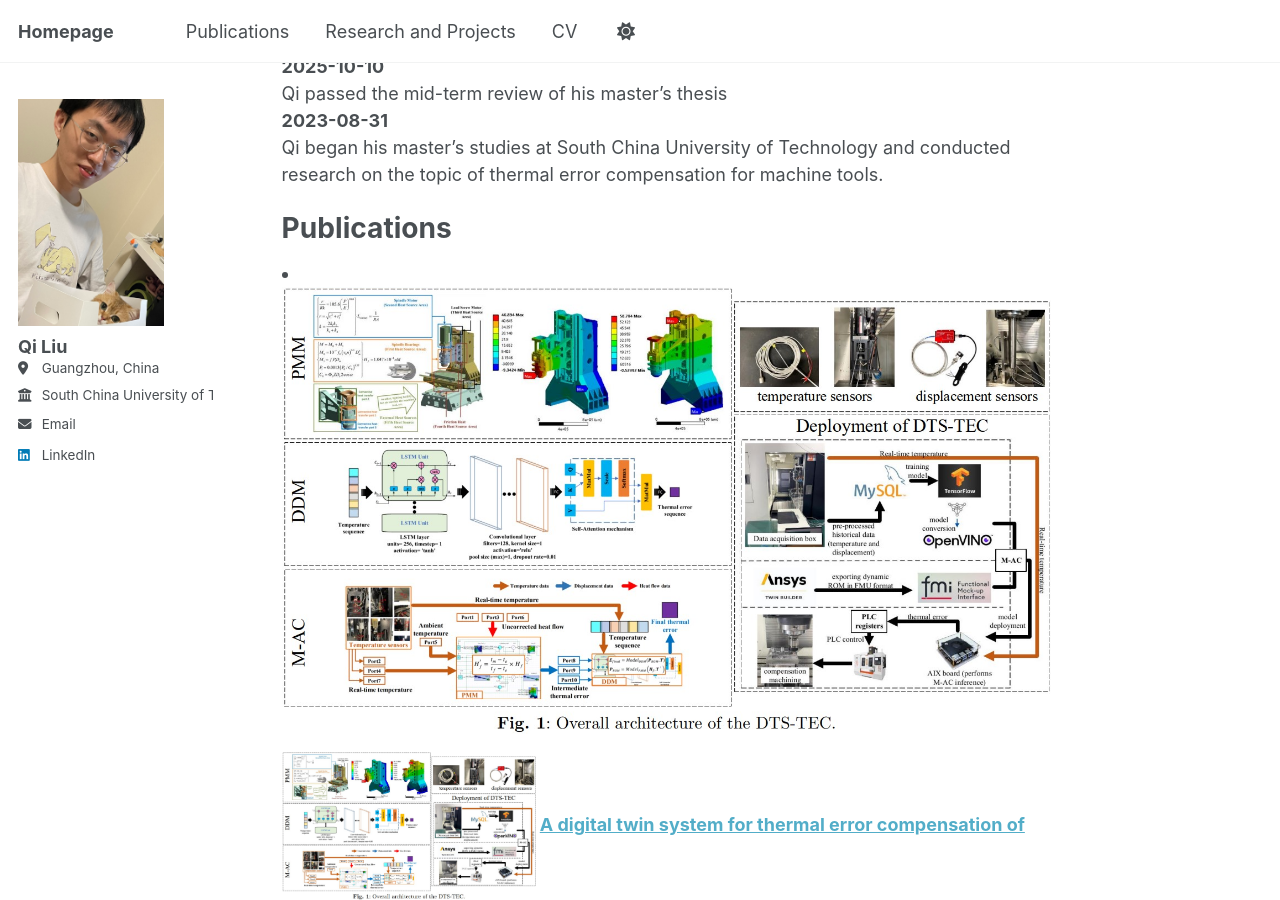
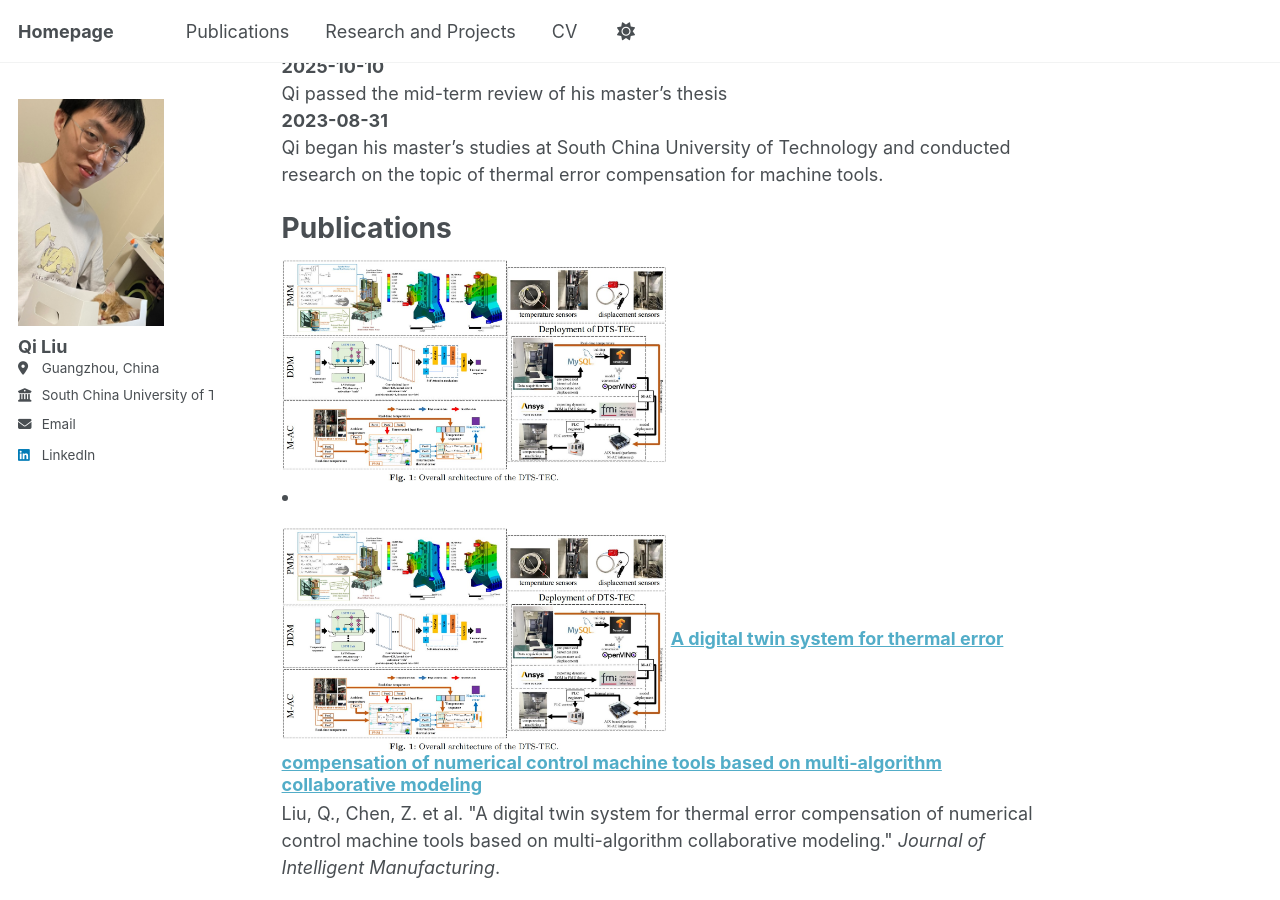
Before and after one commit to qiliu0701/qiliu0701.github.io, a Jekyll site: the page built from _pages/about.md, in a window 1280 px wide and 900 px high, scrolled down 377 px. Built offline with Jekyll 4.4.1, drawn with Linux system fonts in a browser that asks for light colours; a script that is not in the unit is left out.

Commit message:
Update archive-single-cv.html

```diff
--- a/_includes/archive-single-cv.html
+++ b/_includes/archive-single-cv.html
@@ -13,7 +13,8 @@
 {% endif %}
 
 <div class="{{ include.type | default: "list" }}__item">
-  <article class="archive__item" itemscope itemtype="http://schema.org/CreativeWork">
+  <article class="archive__item flex" itemscope itemtype="http://schema.org/CreativeWork">
+    <img src="{{ post.teaser }}"  style="width: 50%; height: auto;">
     <li>
     {% if include.type == "grid" and teaser %}
       <div class="archive__item-teaser">
@@ -26,11 +27,8 @@
           alt="">
       </div>
     {% endif %}
-    <div class="rounded overflow-hidden bg-gray-100 w-3 h-auto">
-        <img src="{{ post.teaser }}"  style="width: 100%; height: auto;">
-    </div>
       <h3 class="archive__item-title flex" itemprop="headline">
-        <img src="{{ post.teaser }}"  style="width: 33%; height: auto;">
+        <img src="{{ post.teaser }}"  style="width: 50%; height: auto;">
       {% if post.link %}
         <a href="{{ post.link }}">{{ title }}</a> <a href="{{ base_path }}{{ post.url }}" rel="permalink"><i class="fa fa-link" aria-hidden="true" title="permalink"></i><span class="sr-only">Permalink</span></a>
       {% else %}
```
